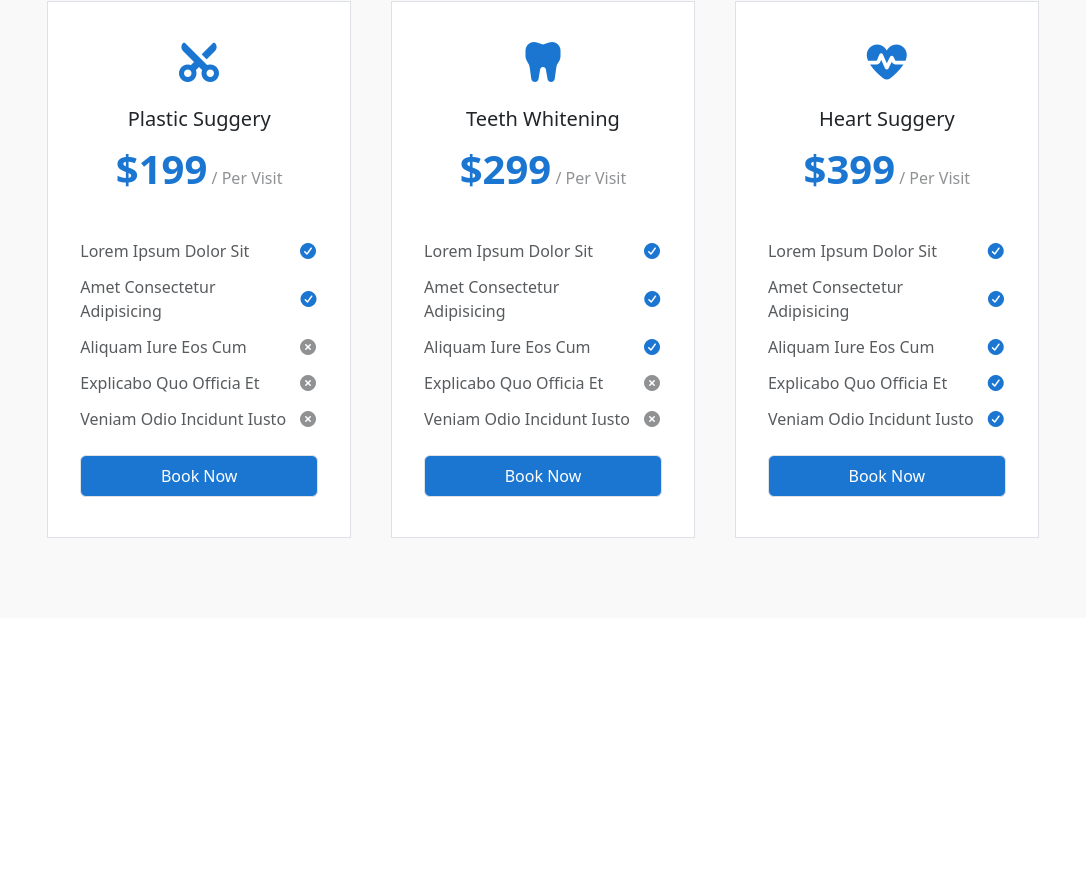
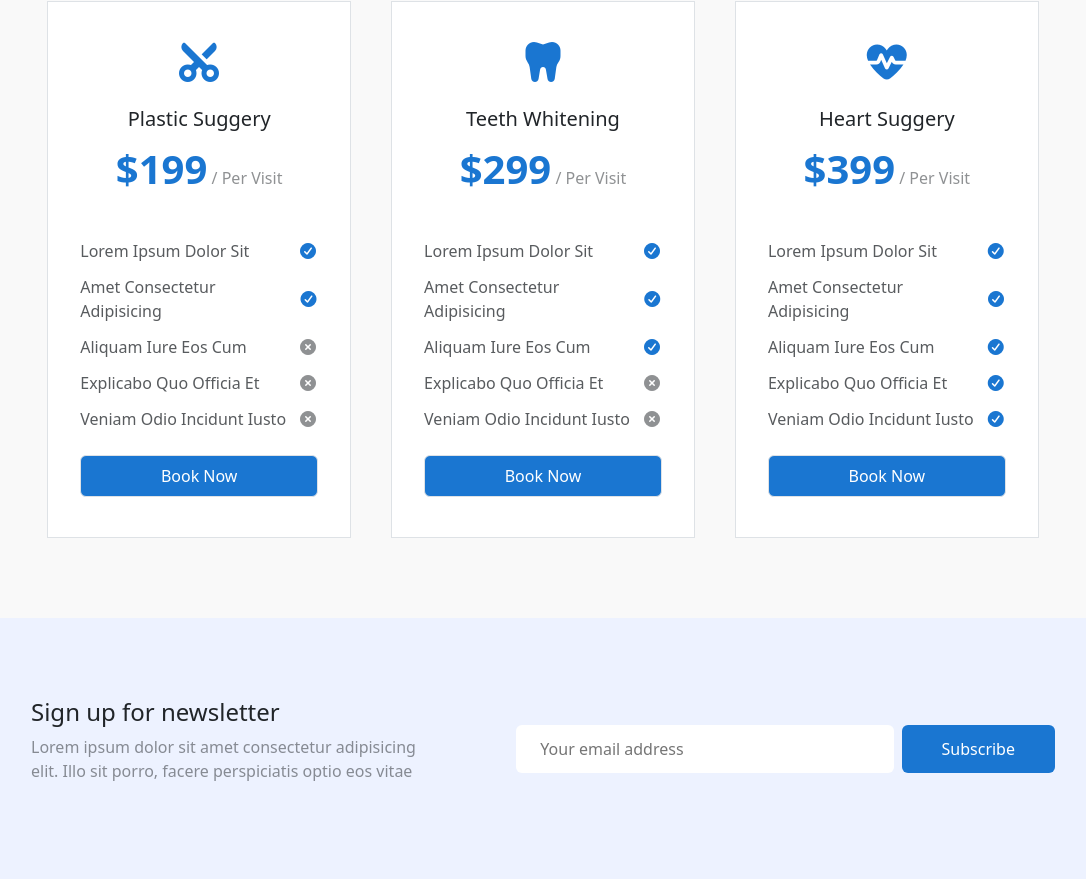
Before and after one commit to ie-orphane/final_project_css_elyatime_ilyass, a plain HTML site: page index.html in a window 1280 px wide. Shown: the part 1137-2016 px from the top of the page, without its empty margins (97-1183 px from the left). Before the commit the page ends 1755 px from the top, so only its background shows below. Drawn offline with nearby package versions, Linux system fonts and the light colour scheme.

Commit message:
[add] section #12 : newsletter

```diff
--- a/index.html
+++ b/index.html
@@ -75,7 +75,7 @@
     </header>
 
     <main>
-        <!--^ start -- section #8 : full boostrap -->
+        <!--^ start -- section #7 : full boostrap -->
         <section class="p-lg-20 py-10 px-6 d-flex flex-column align-items-center gap-16">
             <div class="w-lg-50">
                 <div class="d-flex flex-column align-items-center text-center">
@@ -160,9 +160,9 @@
                 </div>
             </div>
         </section>
-        <!--^ end -- section #8 : full boostrap -->
+        <!--^ end -- section #7 : full boostrap -->
 
-        <!--& start -- section #9 -->
+        <!--& start -- section #8 -->
         <section class="bg--lighter p-lg-20 py-10 px-6 d-flex flex-column align-items-center gap-16">
             <div class="w-lg-50">
                 <div class="d-flex flex-column align-items-center text-center">
@@ -310,7 +310,28 @@
                 </div>
             </div>
         </section>
-        <!--& end -- section #9 -->
+        <!--& end -- section #8 -->
+
+        <!--^ start -- section #12 : newsletter -->
+        <section class="bg--light py-20 px-lg-0 px-10 d-flex justify-content-center">
+            <div class="w-lg-80 d-flex flex-lg-row flex-column gap-lg-20 gap-4">
+                <div class="text-center text-lg-start">
+                    <h4>Sign up for newsletter</h4>
+                    <p class="opacity-50">Lorem ipsum dolor sit amet consectetur adipisicing elit. Illo sit porro, facere perspiciatis optio eos vitae</p>
+                </div>
+
+                <div class="d-flex align-items-center flex-lg-row flex-column gap-2 w-100">
+                    <div class="w-100">
+                        <input class="border border-0 rounded py-3 ps-6 w-100" type="email" placeholder="Your email address">
+                    </div>
+
+                    <div class="w-sm-100 w-md-100">
+                        <button class="border border-0 rounded text-white bg--dark py-3 px-10 w-sm-100 w-md-100">Subscribe</button>
+                    </div>
+                </div>
+            </div>
+        </section>
+        <!--^ end -- section #12 : newsletter -->
     </main>
 
     <footer>
--- a/src/sass/_variables.sass
+++ b/src/sass/_variables.sass
@@ -25,6 +25,10 @@ $spacers: (0: 0)
 @for $i from 1 through 20
     $spacers: map-merge($spacers, ($i: $i * $spacer))
 
+@media only screen and (max-width: 426px)
+    .w-sm-100
+        width: 100%
+
 @media only screen and (min-width: 426px) and (max-width: 1024px)
     .w-md-30
         width: 30%
@@ -32,9 +36,18 @@ $spacers: (0: 0)
     .w-md-50
         width: 45%
 
+    .w-md-100
+        width: 100%
+
 @media only screen and (min-width: 1024px)
     .w-lg-30
         width: 30%
 
     .w-lg-50
         width: 50%
+
+    .w-lg-80
+        width: 80%
+
+    .w-lg-100
+        width: 100%
```
Also changed, not shown: README.md, public/css/app.css, 1 other file.
